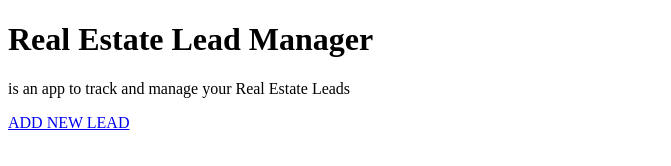
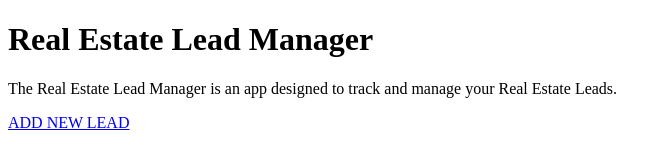
Before and after one commit to g38015/vwf_project1, a plain HTML site: page index.html in a window 1280 px wide. Shown: the whole page, without its empty margins (0-671 px from the left). Drawn offline with Linux system fonts and the light colour scheme.

Commit message:
updated app description

```diff
--- a/index.html
+++ b/index.html
@@ -16,7 +16,7 @@
 	    <!-- Header Grouped Tags-->
 	    <header>
 	        <h1>Real Estate Lead Manager</h1>
-	        <p>is an app to track and manage your Real Estate Leads</p>
+	        <p>The Real Estate Lead Manager is an app designed to track and manage your Real Estate Leads.</p>
 	    </header>
 	    <a href="additem.html">ADD NEW LEAD</a>
 	</body>
```
Also changed, not shown: additem.html (+3 -3 lines).
